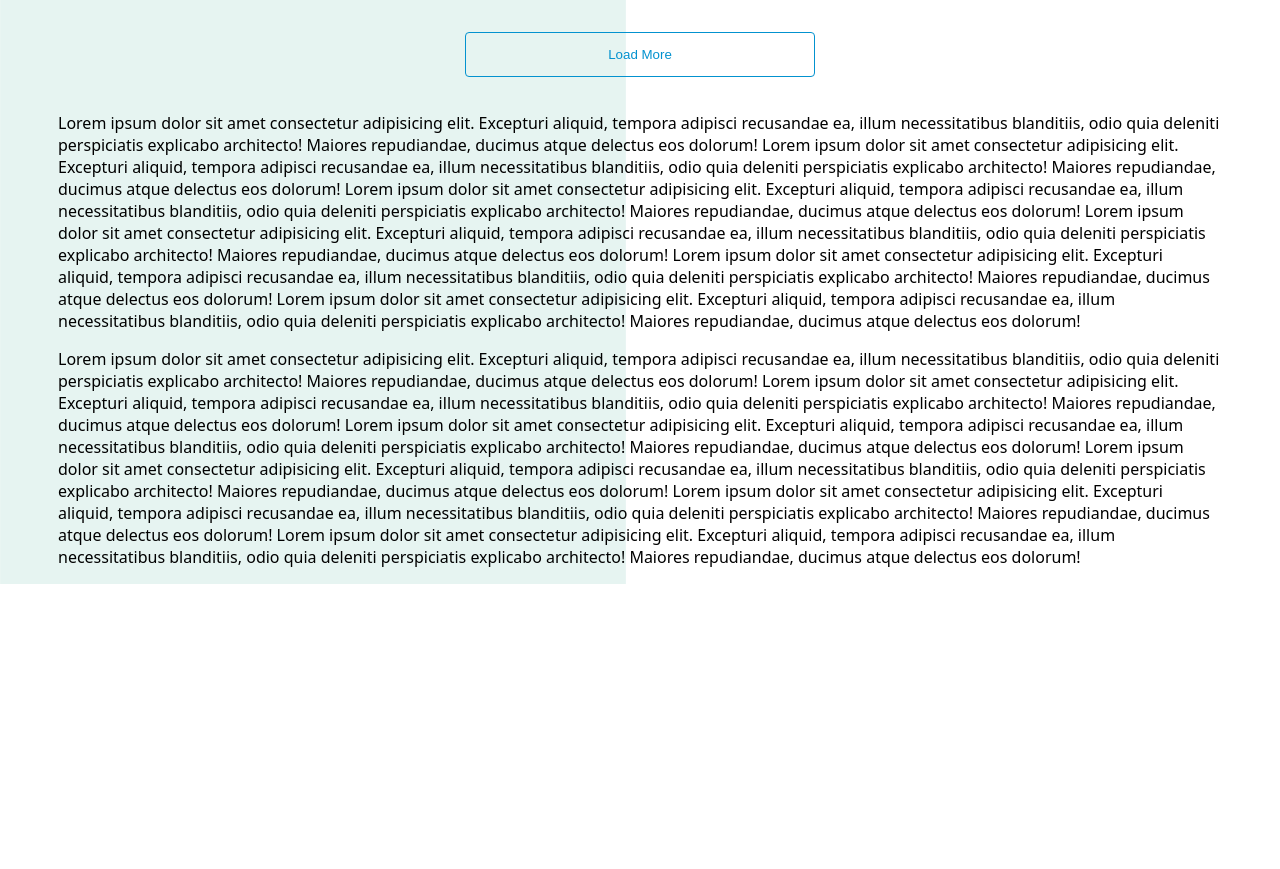
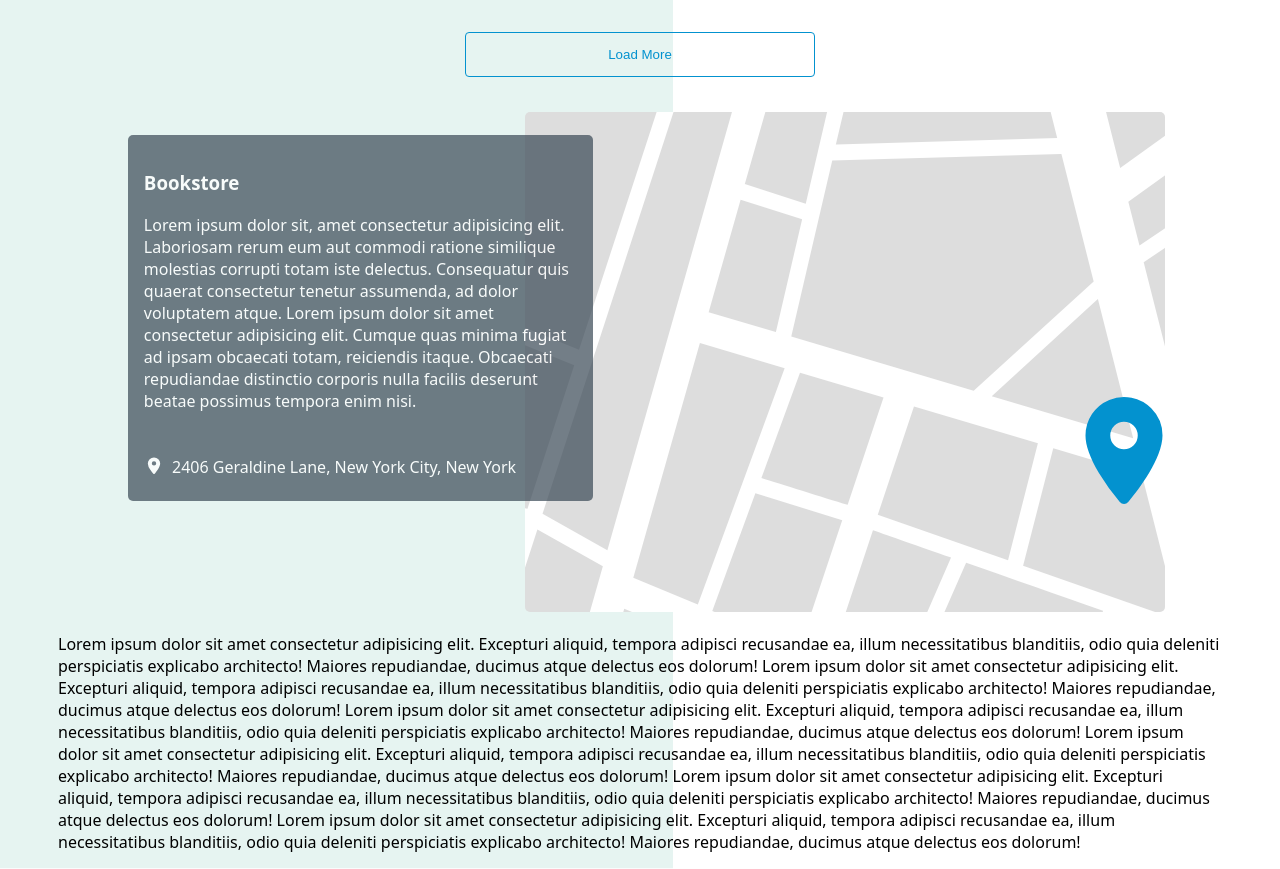
Before and after one commit to azdrenymeri/bookstore-concept, a plain HTML site: page index.html in a window 1280 px wide. Shown: the part 3166-4035 px from the top of the page. Before the commit the page ends 3750 px from the top, so only its background shows below. Drawn offline with Linux system fonts and the light colour scheme.

Commit message:
Maps section is done

```diff
--- a/assets/styles/app.css
+++ b/assets/styles/app.css
@@ -297,6 +297,47 @@ body {
     }
 }
 
+/* .maps {
+    vertical-align: text-top;
+} */
+.info-container {
+    position: relative;
+    display: inline-block;
+    width: 40%;
+    background-color: #394855;
+    color: white;
+    opacity: 0.7;
+    border-radius: 5px;
+    padding: 16px;
+    margin-left: 6%;
+    margin-top: 2%;
+    vertical-align: top;
+    z-index: 1;
+
+}
+.info-description {
+    display: inline-block;
+}
+.maps-container {
+    position: absolute;
+    right: 9%;
+    display: inline-block;
+    width: 50%;
+    height: 500px;
+    background: url('../img/map.svg') no-repeat;
+    border-radius: 5px;
+}
+.seperator {
+    display: inline-block;
+    height: 500px;
+}
+.marker {
+    display: inline-block;
+    background: url('../img/marker.svg') no-repeat;
+    width: 24px;
+    height: 24px;
+}
+
 /* Small devices (portrait tablets and large phones, 600px and up) */
 @media only screen and (min-width: 600px) {
 
--- a/index.html
+++ b/index.html
@@ -282,30 +282,25 @@
   </section>
 
   <!-- Maps section -->
-  <section class="container">
-    <p>
-      Lorem ipsum dolor sit amet consectetur adipisicing elit. Excepturi aliquid, tempora adipisci recusandae ea, illum
-      necessitatibus blanditiis, odio quia deleniti perspiciatis explicabo architecto! Maiores repudiandae, ducimus
-      atque delectus eos dolorum!
-      Lorem ipsum dolor sit amet consectetur adipisicing elit. Excepturi aliquid, tempora adipisci recusandae ea, illum
-      necessitatibus blanditiis, odio quia deleniti perspiciatis explicabo architecto! Maiores repudiandae, ducimus
-      atque delectus eos dolorum!
-      Lorem ipsum dolor sit amet consectetur adipisicing elit. Excepturi aliquid, tempora adipisci recusandae ea, illum
-      necessitatibus blanditiis, odio quia deleniti perspiciatis explicabo architecto! Maiores repudiandae, ducimus
-      atque delectus eos dolorum!
-      Lorem ipsum dolor sit amet consectetur adipisicing elit. Excepturi aliquid, tempora adipisci recusandae ea, illum
-      necessitatibus blanditiis, odio quia deleniti perspiciatis explicabo architecto! Maiores repudiandae, ducimus
-      atque delectus eos dolorum!
-      Lorem ipsum dolor sit amet consectetur adipisicing elit. Excepturi aliquid, tempora adipisci recusandae ea, illum
-      necessitatibus blanditiis, odio quia deleniti perspiciatis explicabo architecto! Maiores repudiandae, ducimus
-      atque delectus eos dolorum!
-      Lorem ipsum dolor sit amet consectetur adipisicing elit. Excepturi aliquid, tempora adipisci recusandae ea, illum
-      necessitatibus blanditiis, odio quia deleniti perspiciatis explicabo architecto! Maiores repudiandae, ducimus
-      atque delectus eos dolorum!
+  <section class="container maps">
+    <div class="info-container">
+        <h3>Bookstore</h3>
+        <div class="info-description">
+          Lorem ipsum dolor sit, amet consectetur adipisicing elit. Laboriosam rerum eum aut commodi ratione similique molestias corrupti totam iste delectus. Consequatur quis quaerat consectetur tenetur assumenda, ad dolor voluptatem atque.
+          Lorem ipsum dolor sit amet consectetur adipisicing elit. Cumque quas minima fugiat ad ipsam obcaecati totam, reiciendis itaque. Obcaecati repudiandae distinctio corporis nulla facilis deserunt beatae possimus tempora enim nisi.
+          <br/>
+          <br/>
+          <br/>
+          <div class="marker"></div> <span style="vertical-align: top;">2406  Geraldine Lane, New York City, New York</span>
 
-    </p>
+        </div>
+    </div>
+    <div class="seperator">
+
+    </div>
+    <div class="maps-container">
+    </div>
   </section>
-
   <!-- footer section -->
   <footer class="container">
     <p>
```
Also changed, not shown: assets/img/map.svg (added), assets/img/marker.svg (added).
